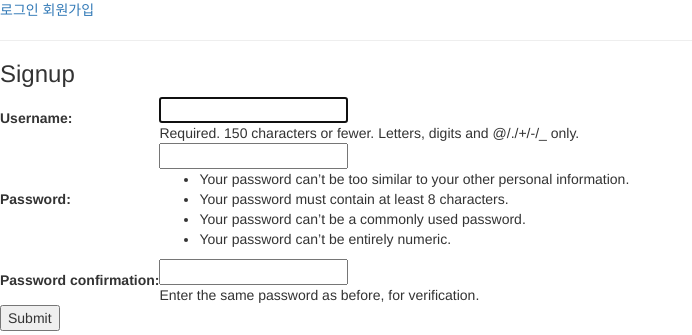
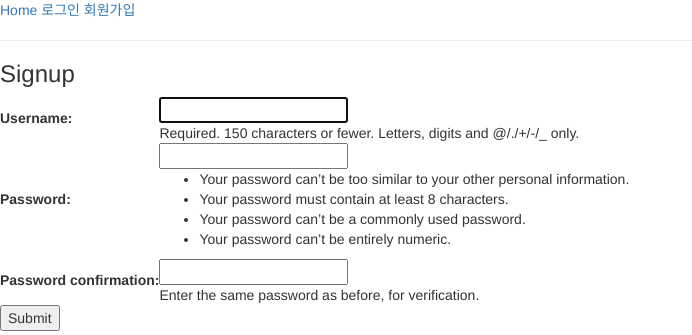
Before and after one commit to Eclatant/snu-201703-final, a Django app: page /accounts/signup/ in a window 1280 px wide. Shown: the top 335 px of the page, without its empty margins (0-692 px from the left). Run offline with Django 3.2, Linux system fonts and the light colour scheme; some libraries are stand-ins or nearby versions.

Commit message:
템플릿에 home 링크 추가

```diff
--- a/final/templates/layout.html
+++ b/final/templates/layout.html
@@ -9,6 +9,7 @@
         <script src="//maxcdn.bootstrapcdn.com/bootstrap/3.3.7/js/bootstrap.min.js"></script>
     </head>
     <body>
+        <a href="{% url "root" %}">Home</a>
         {% if user.is_authenticated %}
             <a href="{% url "profile" %}">프로필</a>
             <a href="{% url "logout" %}?next={{ request.path }}">로그아웃</a>
```
